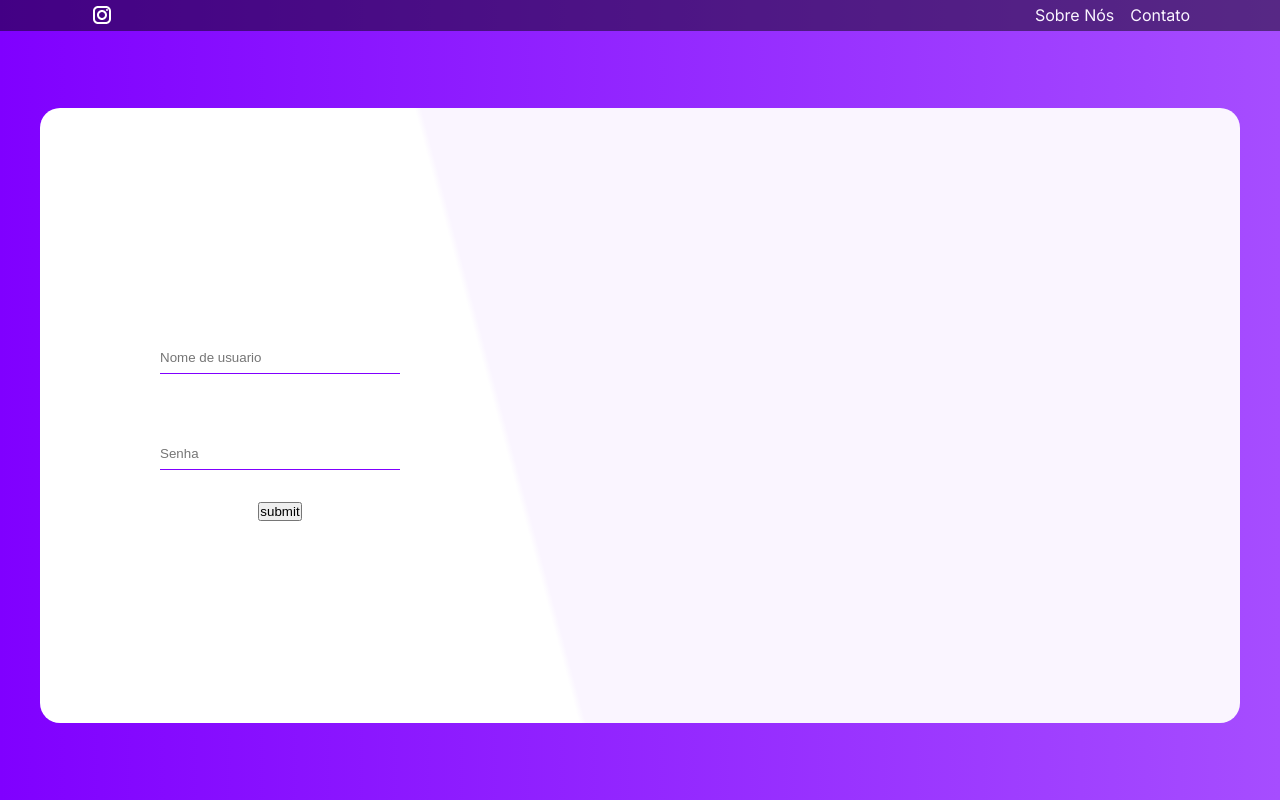
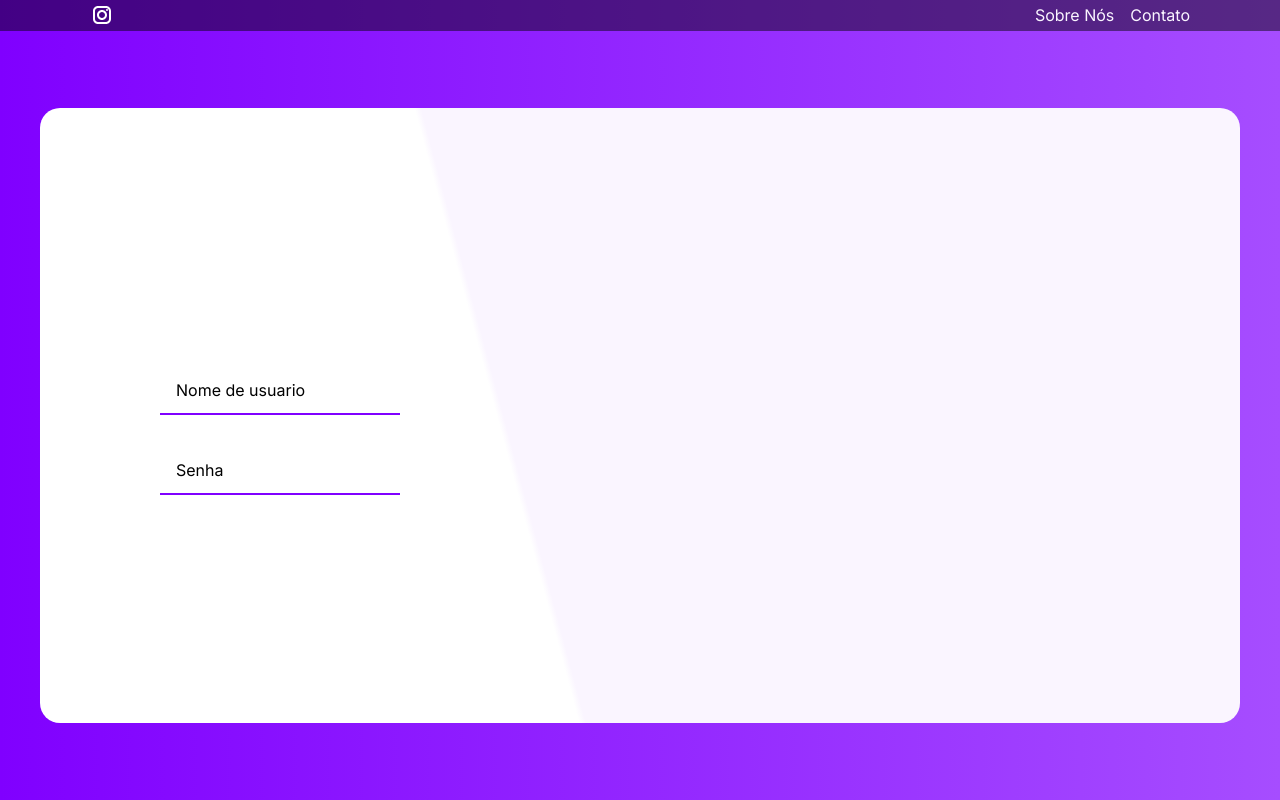
Before and after one commit to Natalnet/colabeduc-front, a Next.js app: page /login in a window 1280 px wide. Built offline with nearby package versions, Linux system fonts and the light colour scheme.

Commit message:
Input & Password

```diff
--- a/src/app/login/login.module.css
+++ b/src/app/login/login.module.css
@@ -39,14 +39,92 @@
     border-bottom-left-radius: 20px;
 }
 
-.infoContainer input{
-    margin: 2rem 0;
+.inputContainer{
     width: 50%;
-    height: 2rem;
-    border: none;
-    border-bottom: 1px solid #8000FF;
+    background-color: grey;
+    height: 3em;
+    position: relative;
+    display: flex;
+    flex-flow: column;
+    justify-content: flex-end;
+    border-bottom: 2px solid #8000FF;
+    margin-top: 2em;
 }
 
-.infoContainer input:focus{
-    outline: none!important;
+.inputContainer span{
+    position: absolute;
+    top: 0;
+    left: 0;
+    pointer-events: none;
+    padding-left: 0.3em;
+    font-size: 0.8em;
+    display: none;
 }
+
+.inputContainer input{
+    width: 100%;
+    height: 100%;
+    font-size: 1em;
+    padding-left: 0.5em;
+    padding-top: 0.5em;
+    border: none;
+}
+
+.inputContainer input:focus{
+    outline: none;
+}
+
+.inputContainer input:focus ~ label{
+    animation-name: labelVanish;
+    animation-duration: 250ms;
+    animation-fill-mode: forwards;
+}
+
+.inputContainer input:focus ~ span{
+    display: inline;
+    animation-name: spanVanish;
+    animation-duration: 250ms;
+    animation-fill-mode: forwards;
+}
+
+.inputContainer label{
+    position: absolute;
+    top: 50%;
+    left: 0;
+    transform: translateY(-50%);
+    pointer-events: none;
+    padding-left: 1em;
+}
+
+.inputContainer input:not(:placeholder-shown) ~ label{
+    display: none;
+}
+
+.inputContainer input:not(:placeholder-shown) ~ span{
+    display: inline;
+    animation-duration: 0ms;
+}
+
+@keyframes labelVanish{
+    from{
+        opacity: 1;
+        transform: scale(100%) translateY(-50%);
+    }
+    to{
+        opacity: 0;
+        transform: scale(0%) translateY(-20px) translateX(-15px);
+    }
+}
+
+@keyframes spanVanish{
+
+    from{
+        opacity: 0;
+        transform: scale(0%) translateY(15px) translateY(15px);
+    }
+    to{
+        opacity: 1;
+        transform: scale(100%) translateY(0) translateX(0);
+    }
+
+}
--- a/src/app/login/page.js
+++ b/src/app/login/page.js
@@ -38,26 +38,45 @@ export default function login(){
 
                     <div className={styles.infoContainer}>
 
-                        <input
-                        type="text"
-                        value={username}
-                        onChange={(e) => setUsername(e.target.value)}
-                        placeholder='Nome de usuario'
-                        />
-                        <input
-                        type="password"
-                        value={password}
-                        onChange={(e) => setPassword(e.target.value)}
-                        placeholder='Senha'
-                        />
+                        <div className={styles.inputContainer}>
 
-                        <button
-                        onClick={handleLoginSubmit}
-                        >submit</button>
+                            <input
+                            type='input'
+                            onChange={(e) => setUsername(e.target.value)}
+                            value={username}
+                            placeholder="   "
+                            />
+
+                            <span>
+                                Nome de usuario
+                            </span>
+
+                            <label>
+                                Nome de usuario
+                            </label>
+
+                        </div>
+
+                        <div className={styles.inputContainer}>
+
+                            <input
+                            type='password'
+                            onChange={(e) => setPassword(e.target.value)}
+                            value={password}
+                            placeholder="   "
+                            />
+
+                            <span>
+                                Senha
+                            </span>
+
+                            <label>
+                                Senha
+                            </label>
+
+                        </div>
 
                     </div>
-
-                    <div></div>
 
                 </div>
 
```
Also changed, not shown: src/app/Components/InfoContainer.jsx (added, +12 -0 lines), src/app/Components/infoContainer.module.css (added).
